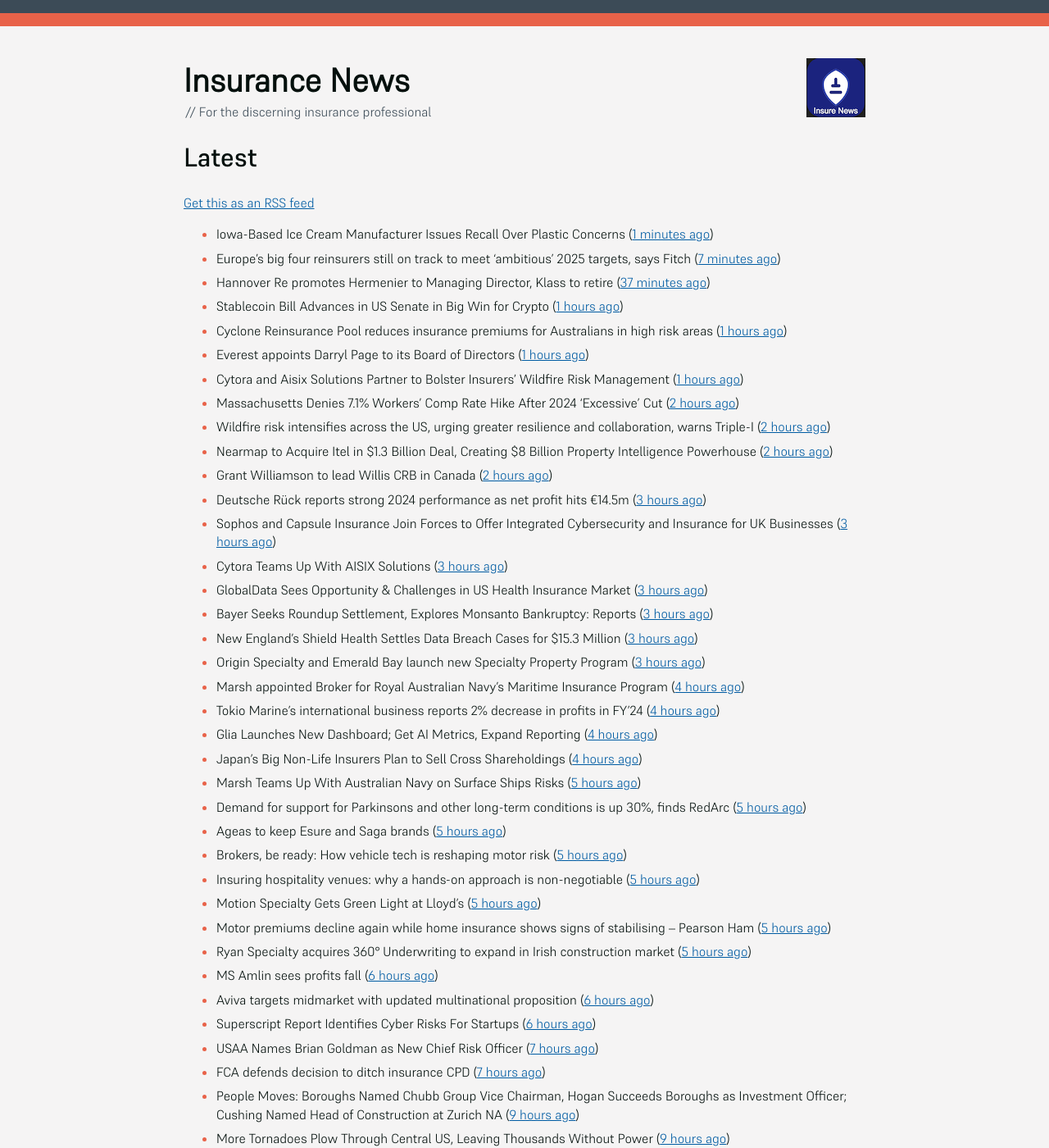
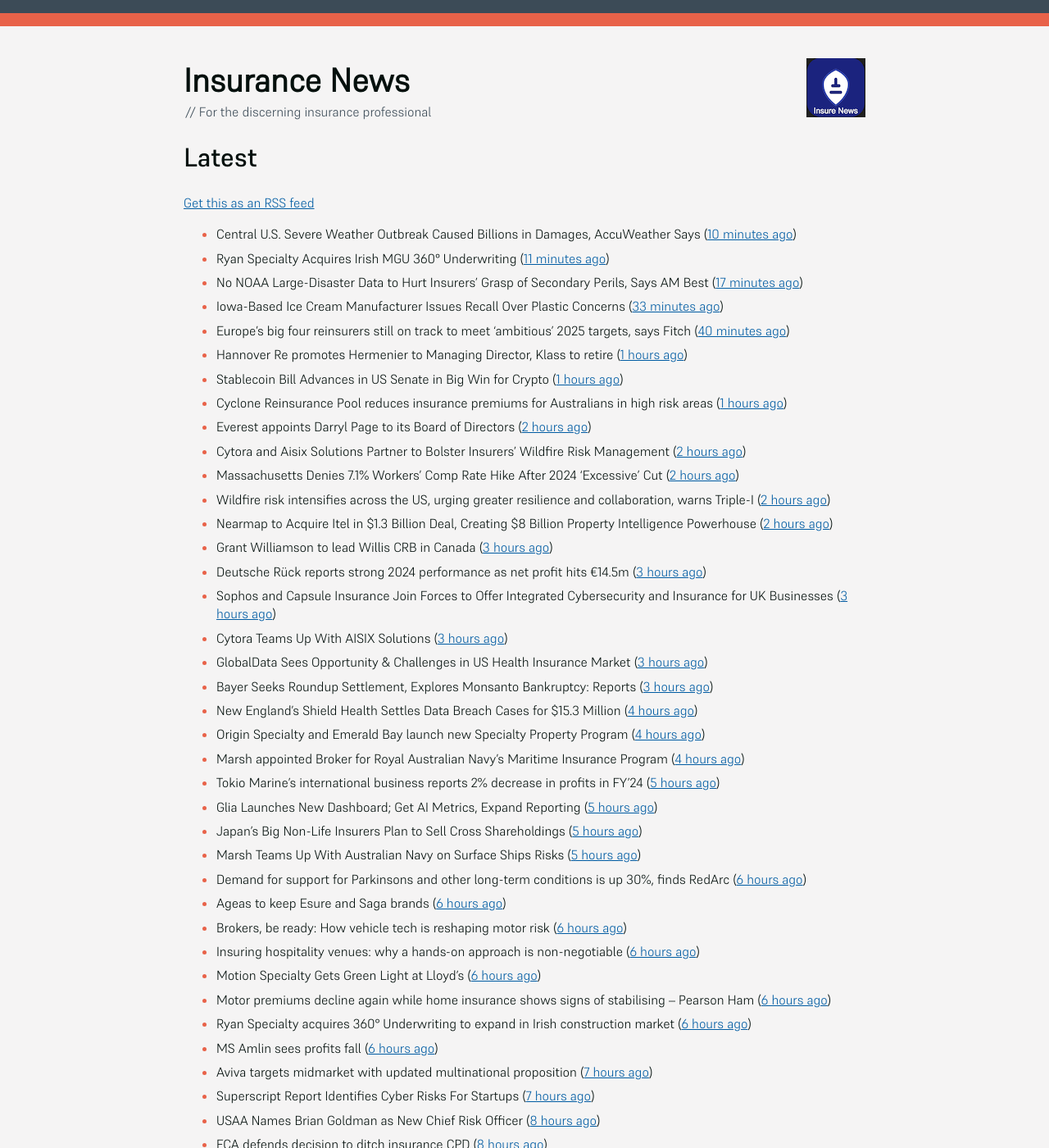
Before and after one commit to mat-0/feeds.thechels.uk, a Jekyll site: the page built from index.md, in a window 1280 px wide and 1400 px high. Shown: the whole window at 82% size. Built offline with Jekyll 4.4.1, drawn with Linux system fonts in a browser that asks for light colours; some of the changed text lies outside the part shown.

Commit message:
New Feed

```diff
--- a/index.md
+++ b/index.md
@@ -8,52 +8,55 @@ description: Latest Updates
 [Get this as an RSS feed](/feed.rss)
 
 <!-- news_marker starts -->
-- Iowa-Based Ice Cream Manufacturer Issues Recall Over Plastic Concerns ([1 minutes ago](https://www.insurancejournal.com/news/midwest/2025/05/20/824520.htm))
-- Europe’s big four reinsurers still on track to meet ‘ambitious’ 2025 targets, says Fitch ([7 minutes ago](https://www.reinsurancene.ws/europes-big-four-reinsurers-still-on-track-to-meet-ambitious-2025-targets-says-fitch/))
-- Hannover Re promotes Hermenier to Managing Director, Klass to retire ([37 minutes ago](https://www.reinsurancene.ws/hannover-re-promotes-hermenier-to-managing-director-klass-to-retire/))
+- Central U.S. Severe Weather Outbreak Caused Billions in Damages, AccuWeather Says ([10 minutes ago](https://www.insurancejournal.com/news/midwest/2025/05/20/824523.htm))
+- Ryan Specialty Acquires Irish MGU 360° Underwriting ([11 minutes ago](https://www.insurancejournal.com/news/international/2025/05/20/824530.htm))
+- No NOAA Large-Disaster Data to Hurt Insurers’ Grasp of Secondary Perils, Says AM Best ([17 minutes ago](https://www.insurancejournal.com/news/national/2025/05/20/824515.htm))
+- Iowa-Based Ice Cream Manufacturer Issues Recall Over Plastic Concerns ([33 minutes ago](https://www.insurancejournal.com/news/midwest/2025/05/20/824520.htm))
+- Europe’s big four reinsurers still on track to meet ‘ambitious’ 2025 targets, says Fitch ([40 minutes ago](https://www.reinsurancene.ws/europes-big-four-reinsurers-still-on-track-to-meet-ambitious-2025-targets-says-fitch/))
+- Hannover Re promotes Hermenier to Managing Director, Klass to retire ([1 hours ago](https://www.reinsurancene.ws/hannover-re-promotes-hermenier-to-managing-director-klass-to-retire/))
 - Stablecoin Bill Advances in US Senate in Big Win for Crypto ([1 hours ago](https://www.insurancejournal.com/news/national/2025/05/20/824512.htm))
 - Cyclone Reinsurance Pool reduces insurance premiums for Australians in high risk areas ([1 hours ago](https://www.reinsurancene.ws/cyclone-reinsurance-pool-reduces-insurance-premiums-for-australians-in-high-risk-areas/))
-- Everest appoints Darryl Page to its Board of Directors ([1 hours ago](https://www.reinsurancene.ws/everest-appoints-darryl-page-to-its-board-of-directors/))
-- Cytora and Aisix Solutions Partner to Bolster Insurers’ Wildfire Risk Management ([1 hours ago](https://www.insurtechinsights.com/cytora-and-aisix-solutions-partner-to-bolster-insurers-wildfire-risk-management/))
+- Everest appoints Darryl Page to its Board of Directors ([2 hours ago](https://www.reinsurancene.ws/everest-appoints-darryl-page-to-its-board-of-directors/))
+- Cytora and Aisix Solutions Partner to Bolster Insurers’ Wildfire Risk Management ([2 hours ago](https://www.insurtechinsights.com/cytora-and-aisix-solutions-partner-to-bolster-insurers-wildfire-risk-management/))
 - Massachusetts Denies 7.1% Workers’ Comp Rate Hike After 2024 ‘Excessive’ Cut ([2 hours ago](https://www.insurancejournal.com/news/east/2025/05/20/824489.htm))
 - Wildfire risk intensifies across the US, urging greater resilience and collaboration, warns Triple-I ([2 hours ago](https://www.reinsurancene.ws/wildfire-risk-intensifies-across-the-us-urging-greater-resilience-and-collaboration-warns-triple-i/))
 - Nearmap to Acquire Itel in $1.3 Billion Deal, Creating $8 Billion Property Intelligence Powerhouse ([2 hours ago](https://www.insurtechinsights.com/nearmap-to-acquire-itel-in-1-3-billion-deal-creating-8-billion-property-intelligence-powerhouse/))
-- Grant Williamson to lead Willis CRB in Canada ([2 hours ago](https://www.reinsurancene.ws/grant-williamson-to-lead-willis-crb-in-canada/))
+- Grant Williamson to lead Willis CRB in Canada ([3 hours ago](https://www.reinsurancene.ws/grant-williamson-to-lead-willis-crb-in-canada/))
 - Deutsche Rück reports strong 2024 performance as net profit hits €14.5m ([3 hours ago](https://www.reinsurancene.ws/deutsche-ruck-reports-strong-2024-performance-as-net-profit-hits-e14-5m/))
 - Sophos and Capsule Insurance Join Forces to Offer Integrated Cybersecurity and Insurance for UK Businesses ([3 hours ago](https://www.insurtechinsights.com/sophos-and-capsule-insurance-join-forces-to-offer-integrated-cybersecurity-and-insurance-for-uk-businesses/))
 - Cytora Teams Up With AISIX Solutions ([3 hours ago](https://insurance-edge.net/2025/05/20/cytora-teams-up-with-aisix-solutions/))
 - GlobalData Sees Opportunity & Challenges in US Health Insurance Market ([3 hours ago](https://insurance-edge.net/2025/05/20/globaldata-sees-opportunity-challenges-in-us-health-insurance-market/))
 - Bayer Seeks Roundup Settlement, Explores Monsanto Bankruptcy: Reports ([3 hours ago](https://www.insurancejournal.com/news/national/2025/05/20/824477.htm))
-- New England’s Shield Health Settles Data Breach Cases for $15.3 Million ([3 hours ago](https://www.insurancejournal.com/news/east/2025/05/20/824475.htm))
-- Origin Specialty and Emerald Bay launch new Specialty Property Program ([3 hours ago](https://www.reinsurancene.ws/origin-specialty-and-emerald-bay-launch-new-specialty-property-program/))
+- New England’s Shield Health Settles Data Breach Cases for $15.3 Million ([4 hours ago](https://www.insurancejournal.com/news/east/2025/05/20/824475.htm))
+- Origin Specialty and Emerald Bay launch new Specialty Property Program ([4 hours ago](https://www.reinsurancene.ws/origin-specialty-and-emerald-bay-launch-new-specialty-property-program/))
 - Marsh appointed Broker for Royal Australian Navy’s Maritime Insurance Program ([4 hours ago](https://www.reinsurancene.ws/marsh-appointed-broker-for-royal-australian-navys-maritime-insurance-program/))
-- Tokio Marine’s international business reports 2% decrease in profits in FY’24 ([4 hours ago](https://www.reinsurancene.ws/tokio-marines-international-business-reports-2-decrease-in-profits-in-fy24/))
-- Glia Launches New Dashboard; Get AI Metrics, Expand Reporting ([4 hours ago](https://insurance-edge.net/2025/05/20/glia-launches-new-dashboard-get-ai-metrics-expand-reporting/))
-- Japan’s Big Non-Life Insurers Plan to Sell Cross Shareholdings ([4 hours ago](https://www.insurancejournal.com/news/international/2025/05/20/824468.htm))
+- Tokio Marine’s international business reports 2% decrease in profits in FY’24 ([5 hours ago](https://www.reinsurancene.ws/tokio-marines-international-business-reports-2-decrease-in-profits-in-fy24/))
+- Glia Launches New Dashboard; Get AI Metrics, Expand Reporting ([5 hours ago](https://insurance-edge.net/2025/05/20/glia-launches-new-dashboard-get-ai-metrics-expand-reporting/))
+- Japan’s Big Non-Life Insurers Plan to Sell Cross Shareholdings ([5 hours ago](https://www.insurancejournal.com/news/international/2025/05/20/824468.htm))
 - Marsh Teams Up With Australian Navy on Surface Ships Risks ([5 hours ago](https://insurance-edge.net/2025/05/20/marsh-teams-up-with-australian-navy-on-surface-ships-risks/))
-- Demand for support for Parkinsons and other long-term conditions is up 30%, finds RedArc ([5 hours ago](https://ifamagazine.com/demand-for-support-for-parkinsons-and-other-long-term-conditions-is-up-30-finds-redarc/))
-- Ageas to keep Esure and Saga brands ([5 hours ago](https://www.postonline.co.uk/news/7957788/ageas-to-keep-esure-and-saga-brands))
-- Brokers, be ready: How vehicle tech is reshaping motor risk ([5 hours ago](https://www.insurancebusinessmag.com/uk/news/auto-motor/brokers-be-ready-how-vehicle-tech-is-reshaping-motor-risk-536269.aspx))
-- Insuring hospitality venues: why a hands-on approach is non-negotiable ([5 hours ago](https://www.insurancebusinessmag.com/uk/news/hospitality/insuring-hospitality-venues-why-a-handson-approach-is-nonnegotiable-536268.aspx))
-- Motion Specialty Gets Green Light at Lloyd’s ([5 hours ago](https://insurance-edge.net/2025/05/20/motion-specialty-gets-green-light-at-lloyds/))
-- Motor premiums decline again while home insurance shows signs of stabilising – Pearson Ham ([5 hours ago](https://www.insurancebusinessmag.com/uk/news/auto-motor/motor-premiums-decline-again-while-home-insurance-shows-signs-of-stabilising--pearson-ham-536267.aspx))
-- Ryan Specialty acquires 360° Underwriting to expand in Irish construction market ([5 hours ago](https://www.insurancebusinessmag.com/uk/news/breaking-news/ryan-specialty-acquires-360-underwriting-to-expand-in-irish-construction-market-536266.aspx))
+- Demand for support for Parkinsons and other long-term conditions is up 30%, finds RedArc ([6 hours ago](https://ifamagazine.com/demand-for-support-for-parkinsons-and-other-long-term-conditions-is-up-30-finds-redarc/))
+- Ageas to keep Esure and Saga brands ([6 hours ago](https://www.postonline.co.uk/news/7957788/ageas-to-keep-esure-and-saga-brands))
+- Brokers, be ready: How vehicle tech is reshaping motor risk ([6 hours ago](https://www.insurancebusinessmag.com/uk/news/auto-motor/brokers-be-ready-how-vehicle-tech-is-reshaping-motor-risk-536269.aspx))
+- Insuring hospitality venues: why a hands-on approach is non-negotiable ([6 hours ago](https://www.insurancebusinessmag.com/uk/news/hospitality/insuring-hospitality-venues-why-a-handson-approach-is-nonnegotiable-536268.aspx))
+- Motion Specialty Gets Green Light at Lloyd’s ([6 hours ago](https://insurance-edge.net/2025/05/20/motion-specialty-gets-green-light-at-lloyds/))
+- Motor premiums decline again while home insurance shows signs of stabilising – Pearson Ham ([6 hours ago](https://www.insurancebusinessmag.com/uk/news/auto-motor/motor-premiums-decline-again-while-home-insurance-shows-signs-of-stabilising--pearson-ham-536267.aspx))
+- Ryan Specialty acquires 360° Underwriting to expand in Irish construction market ([6 hours ago](https://www.insurancebusinessmag.com/uk/news/breaking-news/ryan-specialty-acquires-360-underwriting-to-expand-in-irish-construction-market-536266.aspx))
 - MS Amlin sees profits fall ([6 hours ago](https://www.insurancebusinessmag.com/uk/news/breaking-news/ms-amlin-sees-profits-fall-536259.aspx))
-- Aviva targets midmarket with updated multinational proposition ([6 hours ago](https://www.postonline.co.uk/broker/7957787/aviva-targets-midmarket-with-updated-multinational-proposition))
-- Superscript Report Identifies Cyber Risks For Startups ([6 hours ago](https://insurance-edge.net/2025/05/20/superscript-report-identifies-cyber-risks-for-startups/))
-- USAA Names Brian Goldman as New Chief Risk Officer ([7 hours ago](https://www.insurtechinsights.com/usaa-names-brian-goldman-as-new-chief-risk-officer/))
-- FCA defends decision to ditch insurance CPD ([7 hours ago](https://www.postonline.co.uk/news/7957780/fca-defends-decision-to-ditch-insurance-cpd))
+- Aviva targets midmarket with updated multinational proposition ([7 hours ago](https://www.postonline.co.uk/broker/7957787/aviva-targets-midmarket-with-updated-multinational-proposition))
+- Superscript Report Identifies Cyber Risks For Startups ([7 hours ago](https://insurance-edge.net/2025/05/20/superscript-report-identifies-cyber-risks-for-startups/))
+- USAA Names Brian Goldman as New Chief Risk Officer ([8 hours ago](https://www.insurtechinsights.com/usaa-names-brian-goldman-as-new-chief-risk-officer/))
+- FCA defends decision to ditch insurance CPD ([8 hours ago](https://www.postonline.co.uk/news/7957780/fca-defends-decision-to-ditch-insurance-cpd))
 - People Moves: Boroughs Named Chubb Group Vice Chairman, Hogan Succeeds Boroughs as Investment Officer; Cushing Named Head of Construction at Zurich NA ([9 hours ago](https://www.insurancejournal.com/news/national/2025/05/20/824390.htm))
 - More Tornadoes Plow Through Central US, Leaving Thousands Without Power ([9 hours ago](https://www.insurancejournal.com/news/southeast/2025/05/20/824450.htm))
-- Ministry of Justice's Legal Aid Agency suspends services amid cyberattack ([9 hours ago](https://www.insurancebusinessmag.com/uk/news/cyber/ministry-of-justices-legal-aid-agency-suspends-services-amid-cyberattack-536241.aspx))
-- Aviva on how a garden can protect your property from extreme weather ([9 hours ago](https://www.insurancebusinessmag.com/uk/news/property-insurance/aviva-on-how-a-garden-can-protect-your-property-from-extreme-weather-536238.aspx))
-- Allianz unveils Unity Awards ([9 hours ago](https://www.insurancebusinessmag.com/uk/news/breaking-news/allianz-unveils-unity-awards-536237.aspx))
-- AmTrust International reports progress in Turkey ([9 hours ago](https://www.insurancebusinessmag.com/uk/news/breaking-news/amtrust-international-reports-progress-in-turkey-536236.aspx))
+- Ministry of Justice's Legal Aid Agency suspends services amid cyberattack ([10 hours ago](https://www.insurancebusinessmag.com/uk/news/cyber/ministry-of-justices-legal-aid-agency-suspends-services-amid-cyberattack-536241.aspx))
+- Aviva on how a garden can protect your property from extreme weather ([10 hours ago](https://www.insurancebusinessmag.com/uk/news/property-insurance/aviva-on-how-a-garden-can-protect-your-property-from-extreme-weather-536238.aspx))
+- Allianz unveils Unity Awards ([10 hours ago](https://www.insurancebusinessmag.com/uk/news/breaking-news/allianz-unveils-unity-awards-536237.aspx))
+- AmTrust International reports progress in Turkey ([10 hours ago](https://www.insurancebusinessmag.com/uk/news/breaking-news/amtrust-international-reports-progress-in-turkey-536236.aspx))
 - Could Your Tech Stack Use a Spring Cleaning? How to Reduce Insurance IT Complexity with APIs ([10 hours ago](https://www.insurancejournal.com/blogs/agentsync/2025/05/20/822951.htm))
 - Driverless Trucking Firm Aurora Puts Human Back in Driver’s Seat ([10 hours ago](https://www.insurancejournal.com/news/southcentral/2025/05/20/824443.htm))
 - Big Interview: Jason Richards, Swiss Re ([10 hours ago](https://www.postonline.co.uk/reinsurance/7957541/big-interview-jason-richards-swiss-re))
-- APCIA: Record Shows ‘Minimal Complaints’ on Hurricane Milton, Helene Claims ([10 hours ago](https://www.insurancejournal.com/news/national/2025/05/20/824364.htm))
-- Italy’s Data Watchdog Fines AI Company Replika’s Developer $5.6 Million ([10 hours ago](https://www.insurancejournal.com/news/international/2025/05/20/824403.htm))
+- APCIA: Record Shows ‘Minimal Complaints’ on Hurricane Milton, Helene Claims ([11 hours ago](https://www.insurancejournal.com/news/national/2025/05/20/824364.htm))
+- Italy’s Data Watchdog Fines AI Company Replika’s Developer $5.6 Million ([11 hours ago](https://www.insurancejournal.com/news/international/2025/05/20/824403.htm))
 - EY Negligently Missed Huge Fraud at Collapsed Hospital Operator, $3B UK Trial Hears ([11 hours ago](https://www.insurancejournal.com/news/international/2025/05/20/824369.htm))
 - EU Will Propose to G7 Nations a Reduction in Sanctions Price Cap for Russian Oil ([11 hours ago](https://www.insurancejournal.com/news/international/2025/05/20/824398.htm))
 - Motion Specialty Launches Lloyd’s MGU, Founded by Former Hiscox Executives ([11 hours ago](https://www.insurancejournal.com/news/international/2025/05/20/824409.htm))
@@ -112,7 +112,7 @@ description: Latest Updates
 - Penny Black’s Social Diary: Markerstudy’s premiere; iCan’s lassi ([4 days ago](https://www.postonline.co.uk/people/7957568/penny-blacks-social-diary-markerstudys-premiere-icans-lassi))
 - How insurers can use systemic risk knowledge internally ([4 days ago](https://www.dig-in.com/opinion/how-insurers-can-use-systemic-risk-knowledge-internally))
 - Marsh McLennan moves to Amazon cloud; ZestyAI in Connecticut and West Virginia: Insurtech news ([4 days ago](https://www.dig-in.com/news/marsh-mclennan-to-amazon-cloud-zestyai-and-insurtech-news))
-- Tiernan calls out ‘egregious trading behaviours’ at Lloyd’s ([4 days ago](https://www.postonline.co.uk/lloydslondon/7957765/tiernan-calls-out-egregious-trading-behaviours-at-lloyds))
+- Tiernan calls out ‘egregious trading behaviours’ at Lloyd’s ([5 days ago](https://www.postonline.co.uk/lloydslondon/7957765/tiernan-calls-out-egregious-trading-behaviours-at-lloyds))
 - Nationwide Partners with Kadance to Offer Genomics-Based Precision Health to Life Insurance Customers ([5 days ago](https://www.insurtechinsights.com/nationwide-partners-with-kadance-to-offer-genomics-based-precision-health-to-life-insurance-customers/))
 - Africa startups to seek new backers ([5 days ago](https://www.dig-in.com/articles/africa-startups-to-seek-new-backers))
 - Using technology to mitigate common household risks ([5 days ago](https://www.dig-in.com/podcast/using-technology-to-mitigate-common-household-risks))
```
Also changed, not shown: other parts of index.md (+2 -5 lines).
